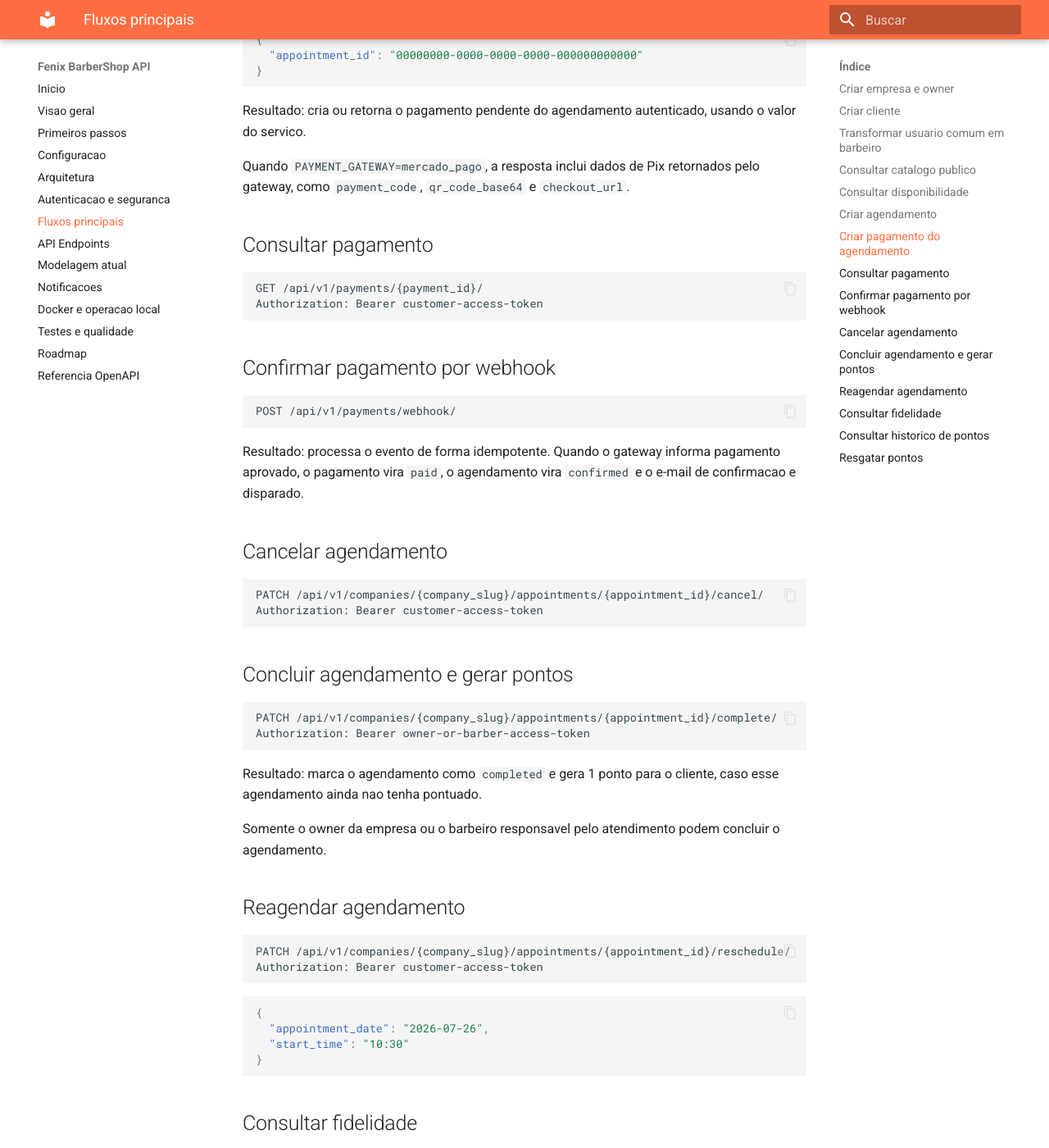
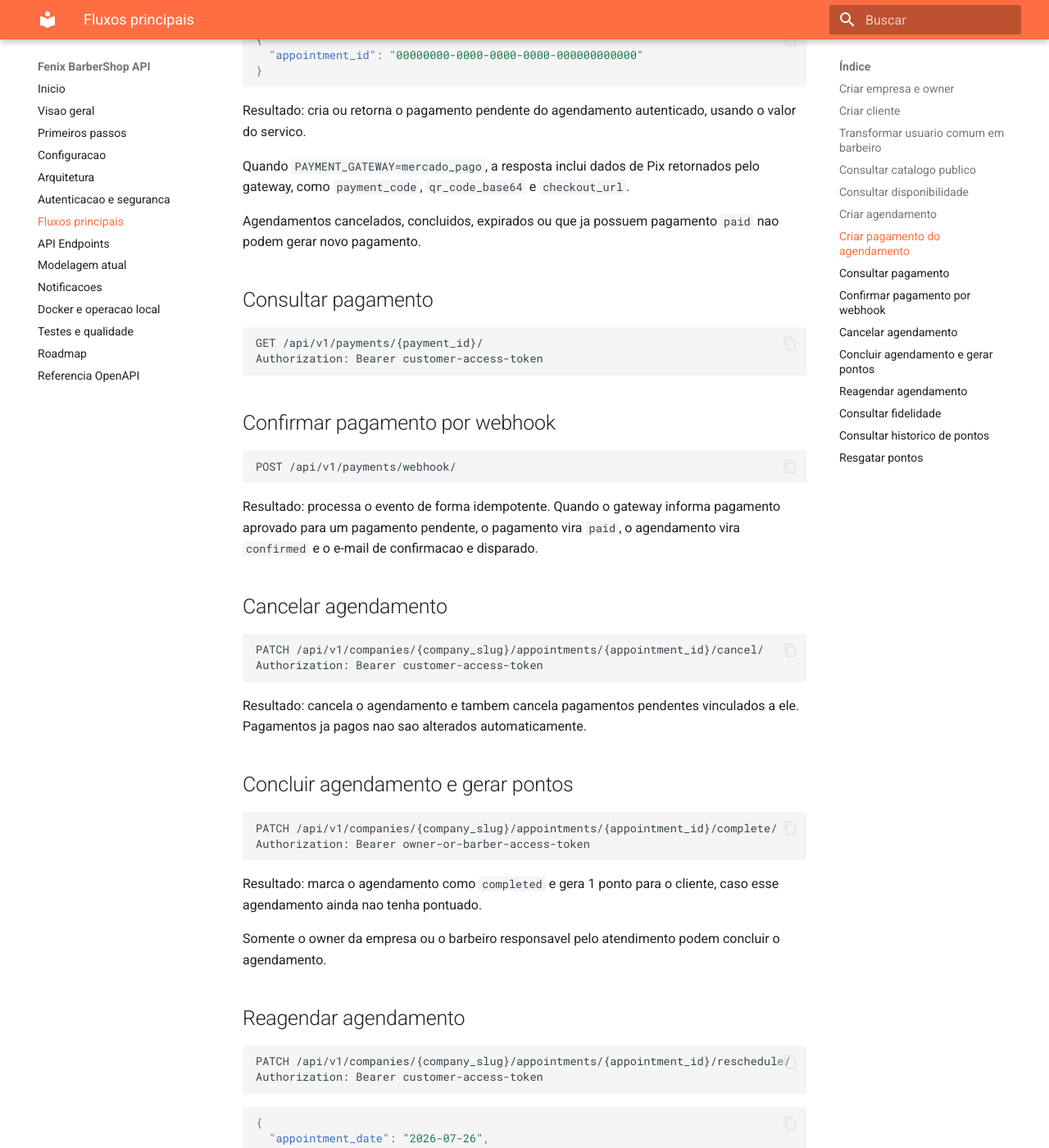
Before and after one commit to KaioHerculano/fenix-barbershop-api, an MkDocs documentation site: the page built from docs/workflows.md, in a window 1280 px wide and 1400 px high, scrolled down 2942 px. Shown: the whole window at 82% size. Built offline with MkDocs 1.6.1 and Material for MkDocs 9.7.7, drawn with Linux system fonts in a browser that asks for light colours.

Commit message:
docs: document payment appointment lifecycle

````diff
--- a/docs/workflows.md
+++ b/docs/workflows.md
@@ -156,6 +156,8 @@ Resultado: cria ou retorna o pagamento pendente do agendamento autenticado, usan
 
 Quando `PAYMENT_GATEWAY=mercado_pago`, a resposta inclui dados de Pix retornados pelo gateway, como `payment_code`, `qr_code_base64` e `checkout_url`.
 
+Agendamentos cancelados, concluidos, expirados ou que ja possuem pagamento `paid` nao podem gerar novo pagamento.
+
 ## Consultar pagamento
 
 ```http
@@ -169,7 +171,7 @@ Authorization: Bearer customer-access-token
 POST /api/v1/payments/webhook/
 ```
 
-Resultado: processa o evento de forma idempotente. Quando o gateway informa pagamento aprovado, o pagamento vira `paid`, o agendamento vira `confirmed` e o e-mail de confirmacao e disparado.
+Resultado: processa o evento de forma idempotente. Quando o gateway informa pagamento aprovado para um pagamento pendente, o pagamento vira `paid`, o agendamento vira `confirmed` e o e-mail de confirmacao e disparado.
 
 ## Cancelar agendamento
 
@@ -177,6 +179,8 @@ Resultado: processa o evento de forma idempotente. Quando o gateway informa paga
 PATCH /api/v1/companies/{company_slug}/appointments/{appointment_id}/cancel/
 Authorization: Bearer customer-access-token
 ```
+
+Resultado: cancela o agendamento e tambem cancela pagamentos pendentes vinculados a ele. Pagamentos ja pagos nao sao alterados automaticamente.
 
 ## Concluir agendamento e gerar pontos
 
````
Also changed, not shown: 1 other file.
